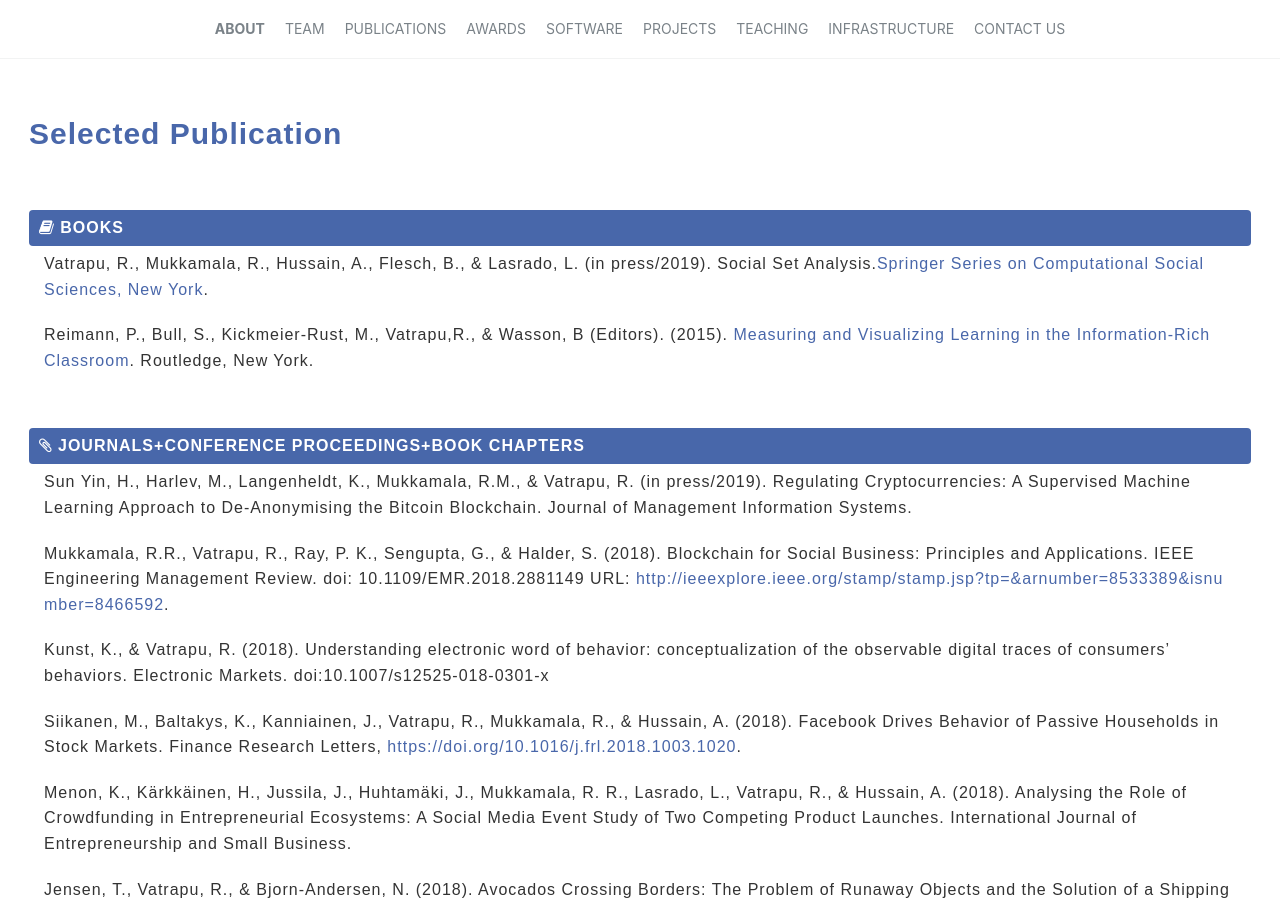
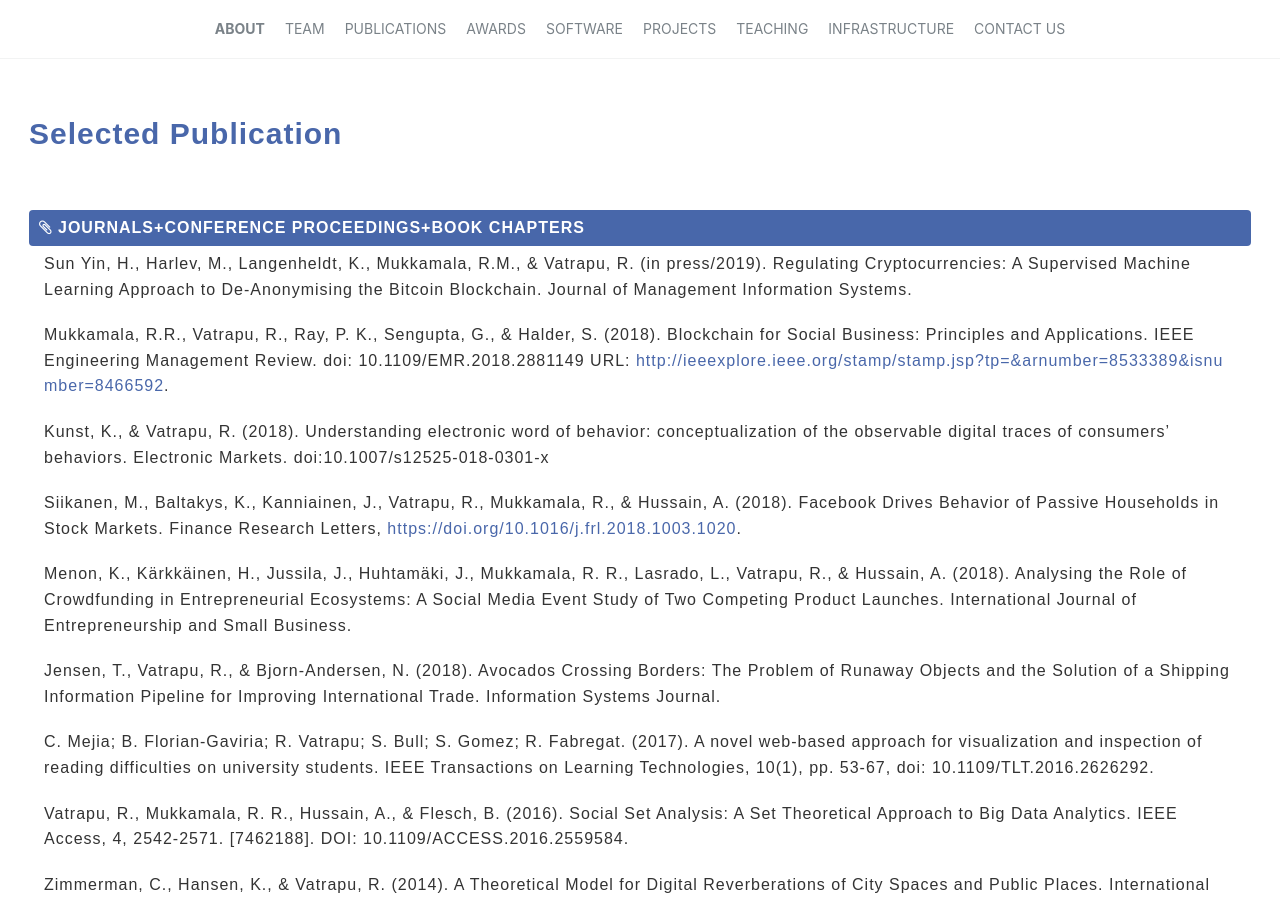
Before and after one commit to cbsBDA/cbsBDA-homepage, a Jekyll site: the page built from _pages/publications.md, in a window 1280 px wide and 900 px high. Built offline with Jekyll 4.4.1, drawn with Linux system fonts in a browser that asks for light colours; nearby versions of some CDN libraries.

Commit message:
Update publications.md

```diff
--- a/_pages/publications.md
+++ b/_pages/publications.md
@@ -31,11 +31,11 @@ author_profile: true
             <div class="inner">
               <!-- <p>To do<a class="word-break" href="http://research.cbs.dk/en/persons/ravi-vatrapu(93ba7069-df22-46b2-bf4f-5eb53175ef75)/publications.html?pageSize=500&amp;page=0" target="blank">CBS Research</a> for the complete list of publications from the <a href="http://cssl.cbs.dk/" target="blank">Center for Business Data Analytics(cbsBDA)</a>.</p> -->
               <div class="accordion">
-<h3 class="accHeader"><i class="icon-minus statusicon" title="Collapse" alt="Collapse"></i><i class="fa fa-book"></i> Books</h3>
+<!-- <h3 class="accHeader"><i class="icon-minus statusicon" title="Collapse" alt="Collapse"></i><i class="fa fa-book"></i> Books</h3>
                 <div class="accDetail" style="display:block !important;" contentindex="0c">
                   <p>Vatrapu, R., Mukkamala, R., Hussain, A., Flesch, B., & Lasrado, L. (in press/2019). Social Set Analysis.<a href="http://link.springer.com/bookseries/11784" target="blank">Springer Series on Computational Social Sciences, New York</a>. </p>
                   <p> Reimann, P., Bull, S., Kickmeier-Rust, M., Vatrapu,R., & Wasson, B (Editors).  (2015). <a href="https://www.routledge.com/products/9781138021136" target="blank">Measuring and Visualizing Learning in the Information-Rich Classroom</a>. Routledge, New York. </p>
-                 </div>
+                 </div> -->
                 <h3 class="accHeader"><i class="fa fa-paperclip"></i> Journals+Conference Proceedings+Book Chapters</h3>
                 <div class="accDetail">
 				          <p>Sun Yin, H., Harlev, M., Langenheldt, K., Mukkamala, R.M., & Vatrapu, R. (in press/2019). Regulating Cryptocurrencies: A Supervised Machine Learning Approach to De-Anonymising the Bitcoin Blockchain. Journal of Management Information Systems.</p>
```
